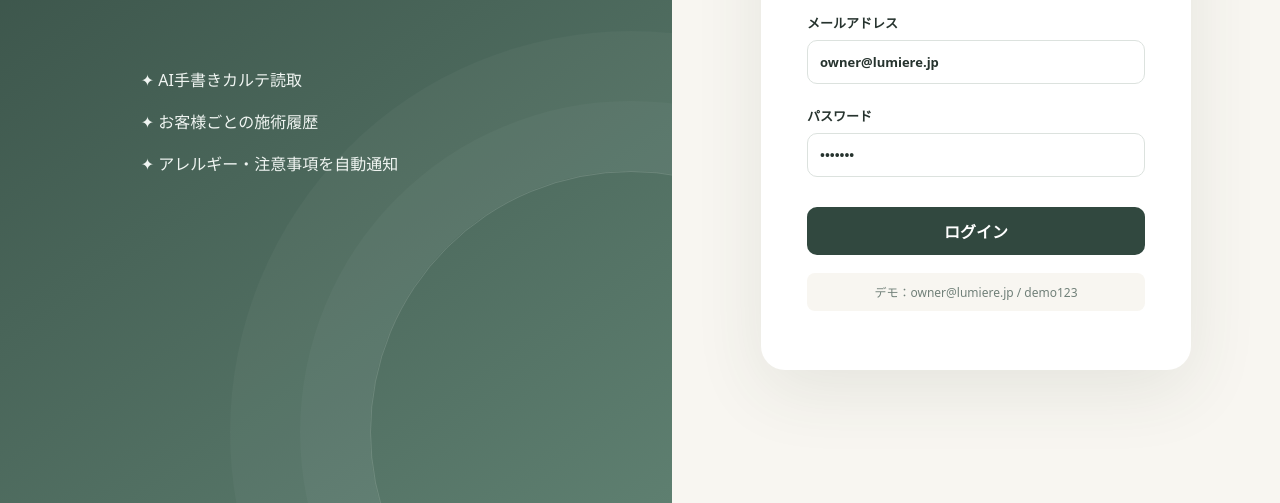
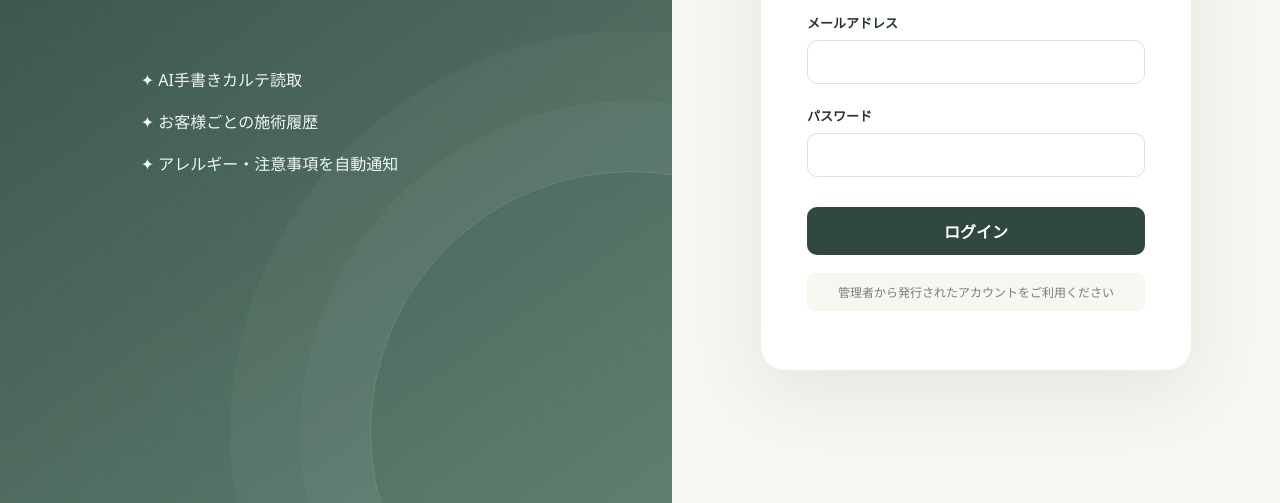
Before and after one commit to ShujiWatanabe98/salonrecord, a website: page public/index.html in a window 1280 px wide. Shown: the part 297-800 px from the top of the page. Drawn offline with Linux system fonts and the light colour scheme.

Commit message:
Remove demo credentials from production login

```diff
--- a/public/index.html
+++ b/public/index.html
@@ -3,7 +3,7 @@
 <body>
 <div id="login" class="login-wrap">
   <section class="login-brand"><div class="brand-mark">S</div><h1>SalonRecord</h1><p>紙のカルテを、次の接客につながる記録へ。</p><div class="feature-list"><span>✦ AI手書きカルテ読取</span><span>✦ お客様ごとの施術履歴</span><span>✦ アレルギー・注意事項を自動通知</span></div></section>
-  <form id="loginForm" class="login-card"><div class="eyebrow">SALON WORKSPACE</div><h2>おかえりなさい</h2><p class="muted">店舗アカウントにログインしてください</p><label>メールアドレス<input name="email" type="email" value="owner@lumiere.jp" required></label><label>パスワード<input name="password" type="password" value="demo123" required></label><button class="primary wide">ログイン</button><div class="demo-note">デモ：owner@lumiere.jp / demo123</div><p id="loginError" class="error"></p></form>
+  <form id="loginForm" class="login-card"><div class="eyebrow">SALON WORKSPACE</div><h2>おかえりなさい</h2><p class="muted">店舗アカウントにログインしてください</p><label>メールアドレス<input name="email" type="email" autocomplete="username" required></label><label>パスワード<input name="password" type="password" autocomplete="current-password" required></label><button class="primary wide">ログイン</button><div class="demo-note">管理者から発行されたアカウントをご利用ください</div><p id="loginError" class="error"></p></form>
 </div>
 <div id="app" class="app hidden">
   <aside><div class="logo"><b>S</b><span>SalonRecord<small>カルテ管理</small></span></div><nav><button data-view="dashboard" class="active">⌂<span>ホーム</span></button><button data-view="customers">♙<span>お客様</span></button><button data-view="scan">▣<span>カルテ読取</span></button><button data-view="templates">▤<span>フォーム設定</span></button></nav><div class="side-bottom"><div class="salon-pill"><i></i><span id="salonName"></span></div><button id="logout" class="logout">ログアウト</button></div></aside>
```
